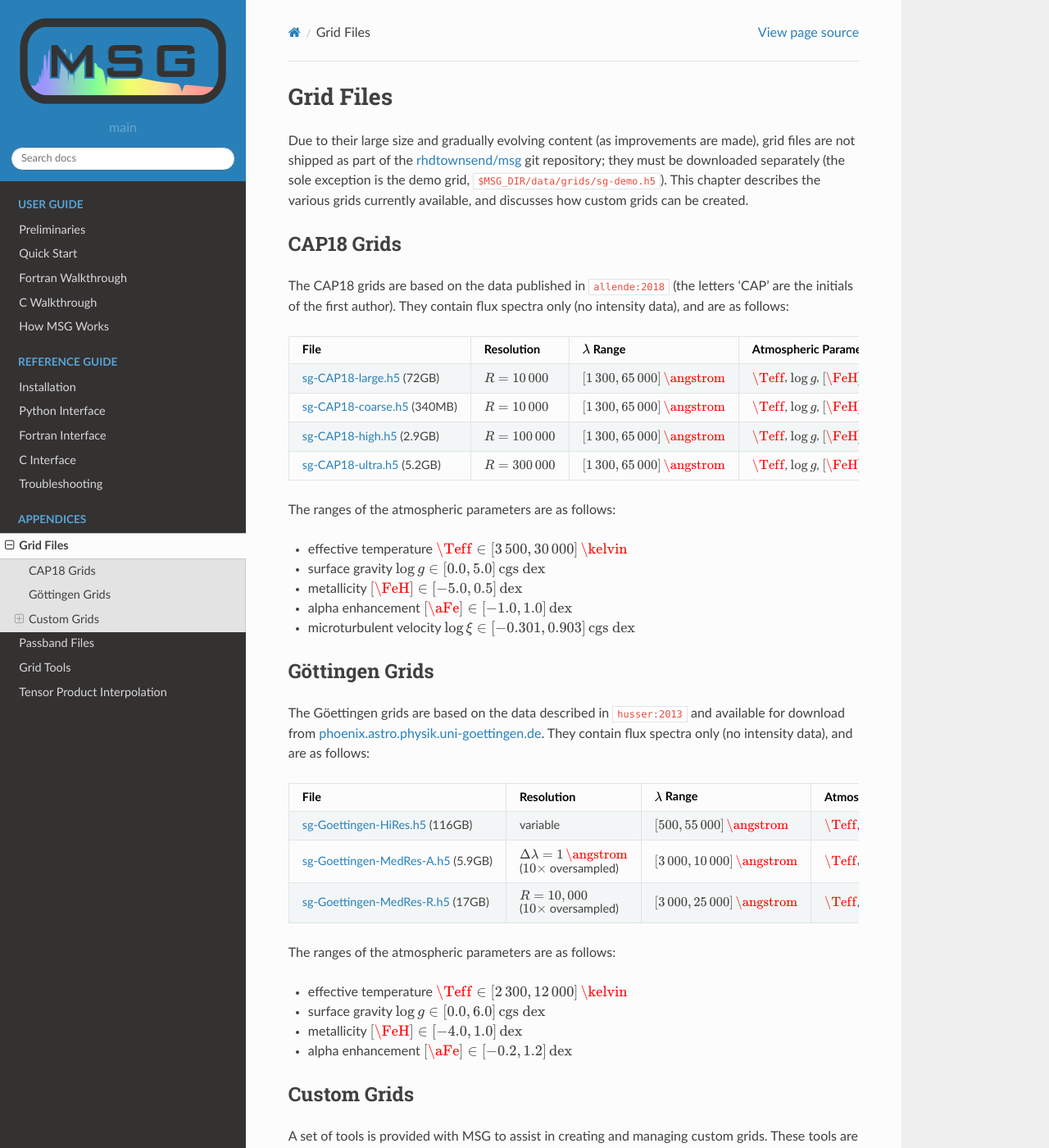
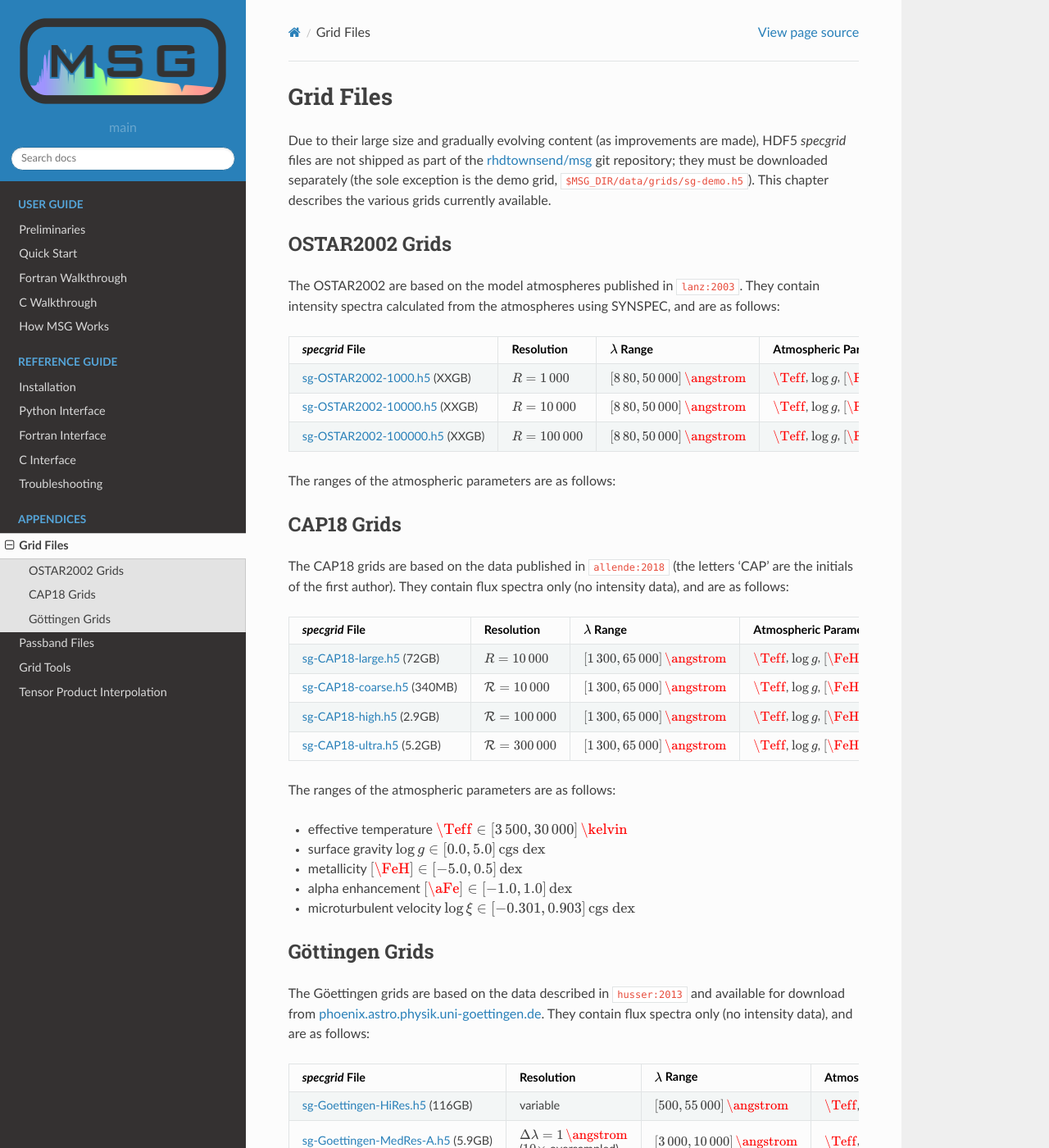
Before and after one commit to rhdtownsend/msg, a Sphinx documentation site: the page built from docs/source/appendices/grid-files.rst, in a window 1280 px wide and 1400 px high. Shown: the whole window at 82% size. Built offline with Sphinx 7.4.7 and the Read the Docs theme 2.0.0, drawn with Linux system fonts in a browser that asks for light colours; cross-references to code outside the pages are shown as plain code; some of the changed text lies outside the part shown.

Commit message:
Updated grid files/tools

```diff
--- a/docs/source/appendices/grid-files.rst
+++ b/docs/source/appendices/grid-files.rst
@@ -5,12 +5,44 @@ Grid Files
 **********
 
 Due to their large size and gradually evolving content (as
-improvements are made), grid files are not shipped as part of the
+improvements are made), HDF5 `specgrid` files are not shipped as part of the
 :git:`rhdtownsend/msg` git repository; they must be downloaded
 separately (the sole exception is the demo grid,
 :file:`$MSG_DIR/data/grids/sg-demo.h5`). This chapter describes the
-various grids currently available, and discusses how custom grids can
-be created.
+various grids currently available.
+
+
+.. _grid-files-tlusty:
+
+OSTAR2002 Grids
+===============
+
+The OSTAR2002 are based on the model atmospheres published in
+:ads_citep:`lanz:2003`. They contain intensity spectra calculated from
+the atmospheres using SYNSPEC, and are as follows:
+
+.. list-table::
+   :header-rows: 1
+   :widths: 30 10 10 50
+
+   * - `specgrid` File
+     - Resolution
+     - :math:`\lambda` Range
+     - Atmospheric Parameters
+   * - :grids:`sg-OSTAR2002-1000.h5 <OSTAR2002/sg-OSTAR2002-1000.h5>` (XXGB)
+     - :math:`R=1\,000`
+     - :math:`[8\,80, 50\,000]\,\angstrom`
+     - :math:`\Teff`, :math:`\log g`, :math:`[\FeH]`
+   * - :grids:`sg-OSTAR2002-10000.h5 <OSTAR2002/sg-OSTAR2002-10000.h5>` (XXGB)
+     - :math:`R=10\,000`
+     - :math:`[8\,80, 50\,000]\,\angstrom`
+     - :math:`\Teff`, :math:`\log g`, :math:`[\FeH]`
+   * - :grids:`sg-OSTAR2002-100000.h5 <OSTAR2002/sg-OSTAR2002-100000.h5>` (XXGB)
+     - :math:`R=100\,000`
+     - :math:`[8\,80, 50\,000]\,\angstrom`
+     - :math:`\Teff`, :math:`\log g`, :math:`[\FeH]`
+
+The ranges of the atmospheric parameters are as follows:
 
 .. _grid-files-CAP18:
 
@@ -26,7 +58,7 @@ are as follows:
    :header-rows: 1
    :widths: 30 10 10 50
 
-   * - File
+   * - `specgrid` File
      - Resolution
      - :math:`\lambda` Range
      - Atmospheric Parameters
@@ -35,15 +67,15 @@ are as follows:
      - :math:`[1\,300, 65\,000]\,\angstrom`
      - :math:`\Teff`, :math:`\log g`, :math:`[\FeH]`, :math:`[\aFe]`, :math:`\log \xi`
    * - :grids:`sg-CAP18-coarse.h5 <CAP18/sg-CAP18-coarse.h5>` (340MB)
-     - :math:`R=10\,000`
+     - :math:`\mathcal{R}=10\,000`
      - :math:`[1\,300, 65\,000]\,\angstrom`
      - :math:`\Teff`, :math:`\log g`, :math:`[\FeH]`
    * - :grids:`sg-CAP18-high.h5 <CAP18/sg-CAP18-high.h5>` (2.9GB)
-     - :math:`R=100\,000`
+     - :math:`\mathcal{R}=100\,000`
      - :math:`[1\,300, 65\,000]\,\angstrom`
      - :math:`\Teff`, :math:`\log g`, :math:`[\FeH]`
    * - :grids:`sg-CAP18-ultra.h5 <CAP18/sg-CAP18-ultra.h5>` (5.2GB)
-     - :math:`R=300\,000`
+     - :math:`\mathcal{R}=300\,000`
      - :math:`[1\,300, 65\,000]\,\angstrom`
      - :math:`\Teff`, :math:`\log g`, :math:`[\FeH]`
 
@@ -70,7 +102,7 @@ flux spectra only (no intensity data), and are as follows:
    :header-rows: 1
    :widths: 30 10 10 50
 
-   * - File
+   * - `specgrid` File
      - Resolution
      - :math:`\lambda` Range
      - Atmospheric Parameters
@@ -94,74 +126,6 @@ The ranges of the atmospheric parameters are as follows:
 * metallicity :math:`[\FeH] \in [-4.0, 1.0]\,\text{dex}`
 * alpha enhancement :math:`[\aFe] \in [-0.2,1.2]\,\text{dex}`
 
-Custom Grids
-============
-
-A set of tools is provided with MSG to assist in creating and managing
-custom grids. These tools are built during compilation when the
-:envvar:`TOOLS` enivoronment variable is set to `yes` (see the
-:ref:`Installation` chapter for further details).
-
-Extracting Spectra
-------------------
-
-Spectra suitable for use by MSG can be extracted using one of the
-following tools:
-
-* :command:`synspec_to_specint` --- extract a single intensity
-  spectrum from a data file produced by SYNSPEC
-  :ads_citep:`lanz:2003`.
-
-* :command:`ferre_to_specint` --- extract a series of flux spectra
-  from a data file in `FERRE
-  <http://www.as.utexas.edu/~hebe/ferre/ferre.pdf>`__ format (as used
-  by the :ads_citealp:`allende:2018` grids).
-
-* :command:`goettingen_to_specint` --- extract a single flux spectrum
-  from a FITS data file (as described in :ads_citealp:`husser:2013`)
-
-Modifying Spectra
------------------
-
-Individal spectra produced by one of the tools above can be subsetted
-and/or rebinned using the :command:`specint_to_specint` tool.
-
-.. _creating-grids:
-
-Creating Grids
---------------
-
-With a set of spectrum files extracted, a spectroscopic grid can be
-created using the :command:`make_specgrid` tool. First, prepare a
-manifest file --- a simple text file that lists all the spectrum files
-that should be part of the grid. Then, run the command
-
-.. prompt:: bash
-
-   $MSG_DIR/bin/make_specgrid <manifest_file> <specgrid_file> [<allow_dupes>]
-
-Here, :file:`<manifest_file>` is the name of the input manifest file,
-:file:`<specgrid_file>` is the name of the output grid file, and
-:file:`<allow_dupes>` is an optional logical flag (`.TRUE.` or
-`.FALSE.`) that determines whether dupilcate grid points are allowed
-in the manifest.
-
-Once a spectroscopic grid is created, corresponding photometric grids
-(with the same topology) can be created using the command
-
-.. prompt:: bash
-
-   $MSG_DIR/bin/specgrid_to_photgrid <specgrid_file> <passband_file> <photgrid_file>
-
-Here, :file:`<specgrid_file>` is the name of the input spectroscopic
-grid file, :file:`<passband_file>` is the name of the passband file to
-convolve with, and :file:`<specgrid_file>` is the name of the output
-photometric grid file.
-
-Note that it's not always necessary to create a photometric grid, as
-MSG can convolve with passbands on the fly (as discussed in the
-:ref:`photometric-colors` section).
-
 .. |br| raw:: html
 
    <br>
```
Also changed, not shown: docs/source/appendices/grid-tools.rst (+7 -7 lines).
